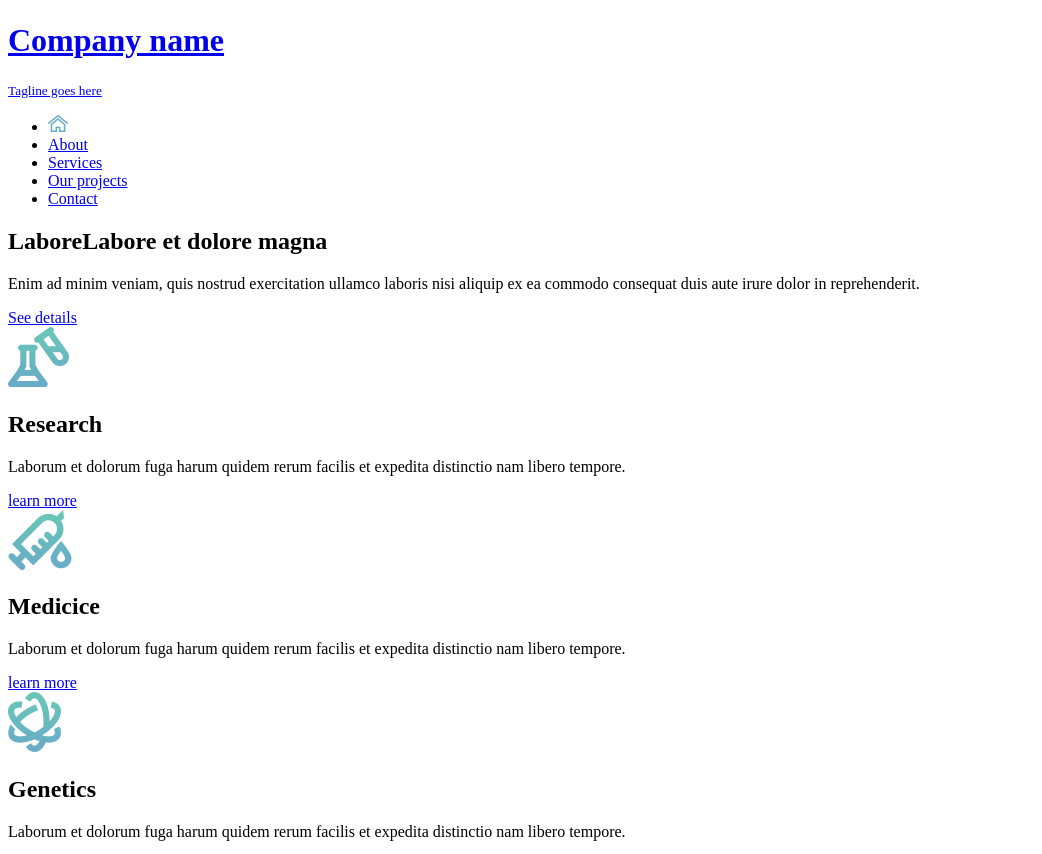
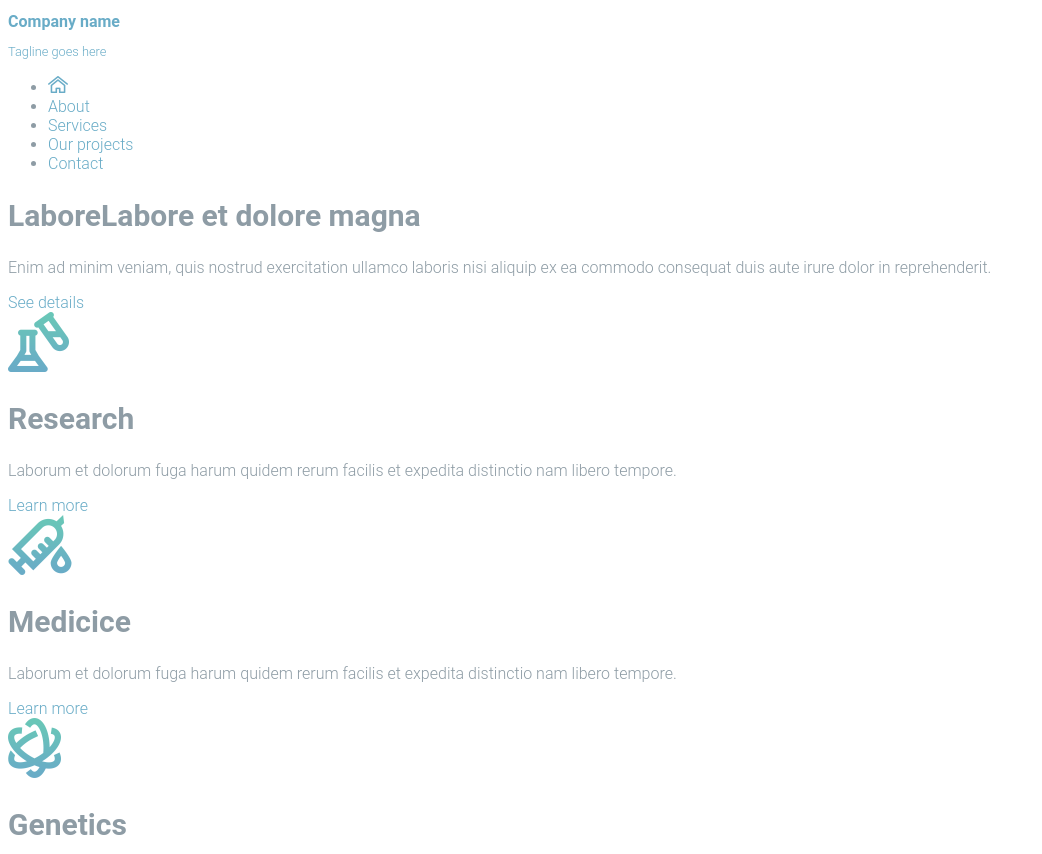
Before and after one commit to Vasilka69/web-beginning, a plain HTML site: page index.html in a window 1280 px wide. Shown: the part 57-911 px from the top of the page, without its empty margins (0-1042 px from the left). Drawn offline with Linux system fonts and the light colour scheme.

Commit message:
стили подъехали

```diff
--- a/css/styles.css
+++ b/css/styles.css
@@ -0,0 +1,40 @@
+body {
+    size: 15px;
+    font-family: Roboto, 'Open Sans', sans-serif;
+    color: #8e9ca5;
+    font-weight: 300;
+}
+
+h1 {
+    font-size: 16px;
+    font-weight: 700;
+
+}
+
+h2 {
+    font-size: 30px;
+    font-weight: 700;
+}
+
+h3 {
+    font-size: 13px;
+    font-weight: 700;
+}
+
+a {
+    color: #69acc7;
+    text-decoration: none;
+}
+
+small {
+    font-size: 80%;
+    color: #69ACC7;
+}
+
+strong {
+    font-weight: bold;
+}
+
+address {
+    font-style: normal;
+}
--- a/index.html
+++ b/index.html
@@ -5,6 +5,7 @@
     <meta http-equiv="X-UA-Compatible" content="IE=edge">
     <meta name="viewport" content="width=device-width, initial-scale=1.0">
     <title>Document</title>
+    <link rel="stylesheet" href="css/styles.css">
 </head>
 <body>
     <header>
@@ -44,28 +45,28 @@
             <img src="images/icon-research-small.png" alt="Research">
             <h2>Research</h2>
             <p>Laborum et dolorum fuga harum quidem rerum facilis et expedita distinctio nam libero tempore.</p>
-            <a href="#">learn more</a>
+            <a href="#">Learn more</a>
         </div>
 
         <div>
             <img src="images/icon-medicine-small.png" alt="Medicice">
             <h2>Medicice</h2>
             <p>Laborum et dolorum fuga harum quidem rerum facilis et expedita distinctio nam libero tempore.</p>
-            <a href="#">learn more</a>
+            <a href="#">Learn more</a>
         </div>
 
         <div>
             <img src="images/icon-genetics-small.png" alt="Genetics">
             <h2>Genetics</h2>
             <p>Laborum et dolorum fuga harum quidem rerum facilis et expedita distinctio nam libero tempore.</p>
-            <a href="#">learn more</a>
+            <a href="#">Learn more</a>
         </div>
 
         <div>
             <img src="images/icon-energy-small.png" alt="Energy">
             <h2>Energy</h2>
             <p>Laborum et dolorum fuga harum quidem rerum facilis et expedita distinctio nam libero tempore.</p>
-            <a href="#">learn more</a>
+            <a href="#">Learn more</a>
         </div>
     </div>
 
@@ -174,7 +175,7 @@
                 <div>
                     <a href="#">Facebook</a>
                     <a href="#">Tw*tter</a>
-                    <a href="#">Google-plus</a>
+                    <a href="#">Google+</a>
                     <a href="#">Pinterest</a>
                 </div>
             </div>
```
